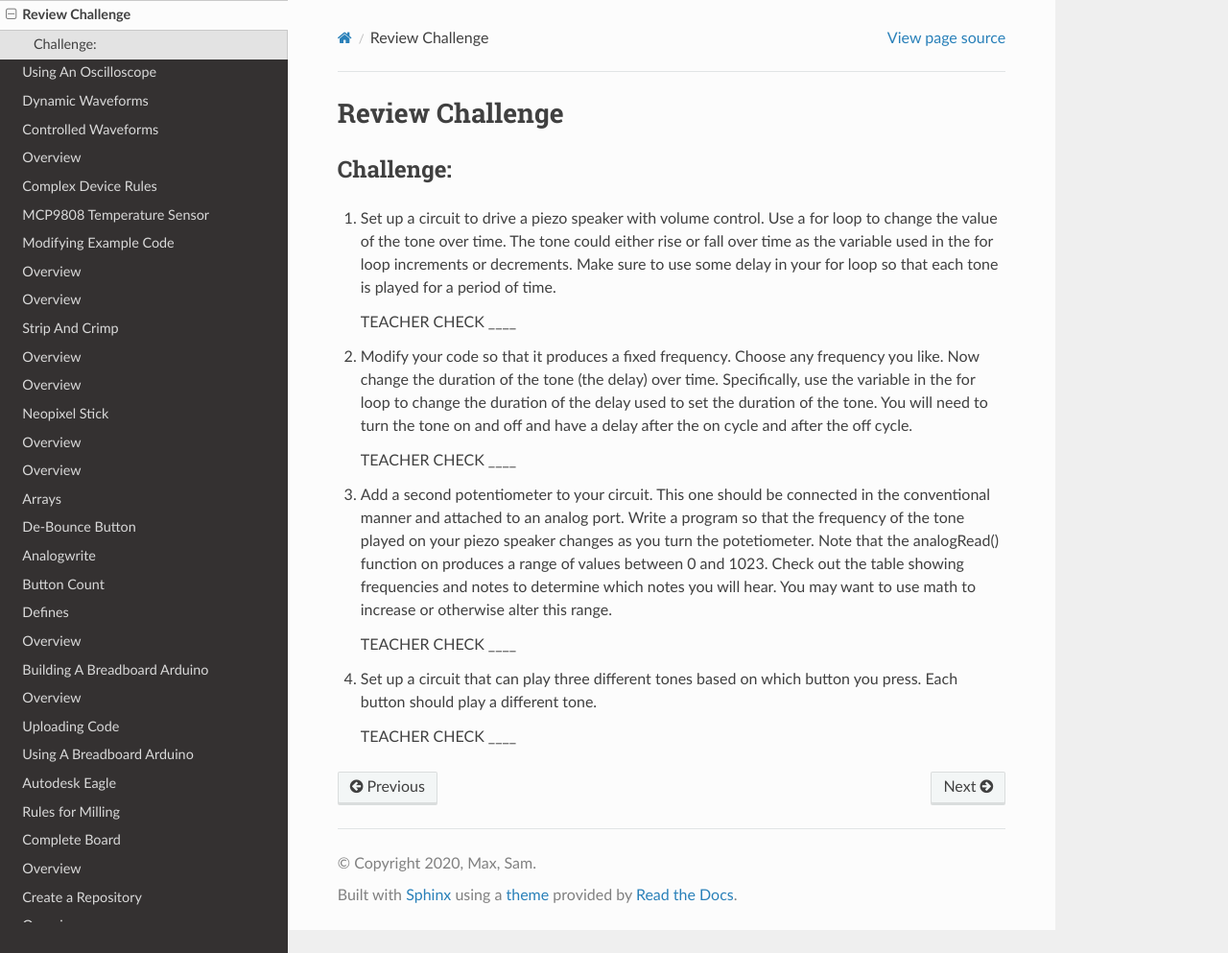
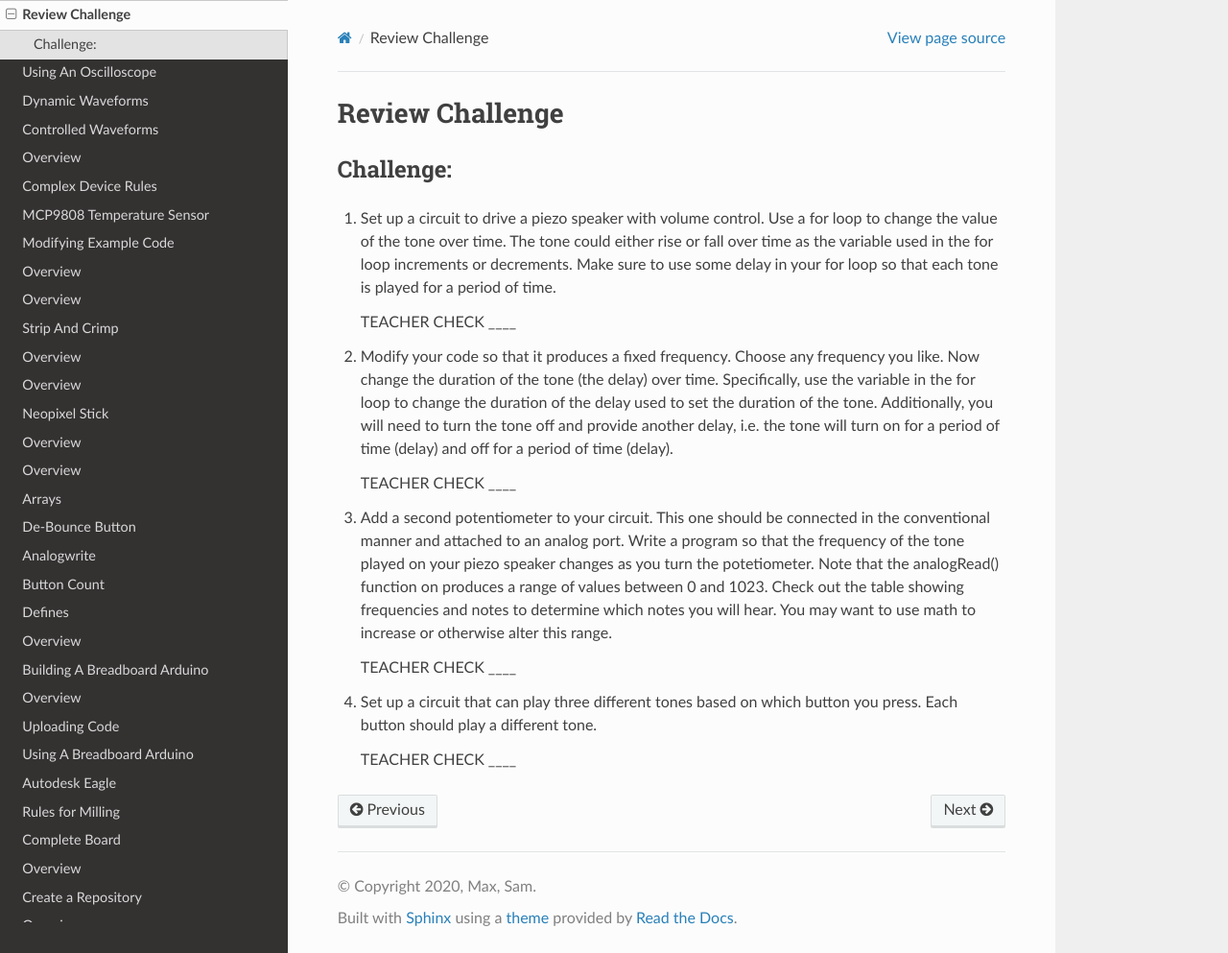
Before and after one commit to maxtkc/mvths-wiki, a Sphinx documentation site: the page built from docs/027-review-challenge.rst, in a window 1280 px wide and 993 px high. Shown: the whole window at 96% size. Built offline with Sphinx 7.4.7 and the Read the Docs theme 2.0.0, drawn with Linux system fonts in a browser that asks for light colours; pages that are not in the unit, such as notebooks, are missing from menus.

Commit message:
Update 027-review-challenge.rst

```diff
--- a/docs/027-review-challenge.rst
+++ b/docs/027-review-challenge.rst
@@ -8,7 +8,7 @@ Challenge:
 
    TEACHER CHECK \_\_\_\_
 
-#. Modify your code so that it produces a fixed frequency. Choose any frequency you like. Now change the duration of the tone (the delay) over time. Specifically, use the variable in the for loop to change the duration of the delay used to set the duration of the tone. You will need to turn the tone on and off and have a delay after the on cycle and after the off cycle.
+#. Modify your code so that it produces a fixed frequency. Choose any frequency you like. Now change the duration of the tone (the delay) over time. Specifically, use the variable in the for loop to change the duration of the delay used to set the duration of the tone. Additionally, you will need to turn the tone off and provide another delay, i.e. the tone will turn on for a period of time (delay) and off for a period of time (delay).
 
    TEACHER CHECK \_\_\_\_
 
```
